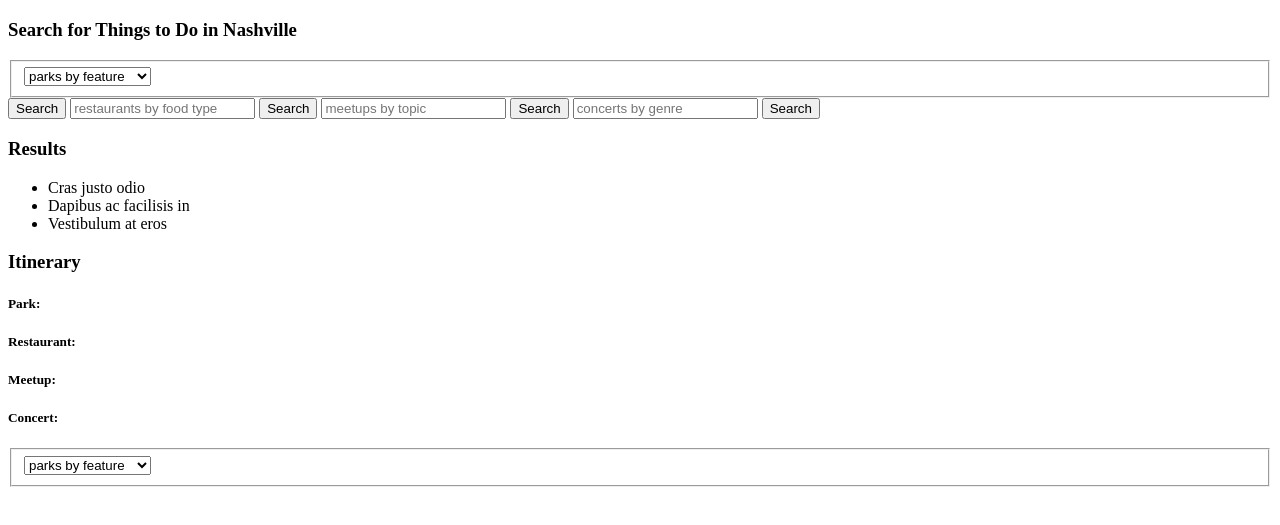
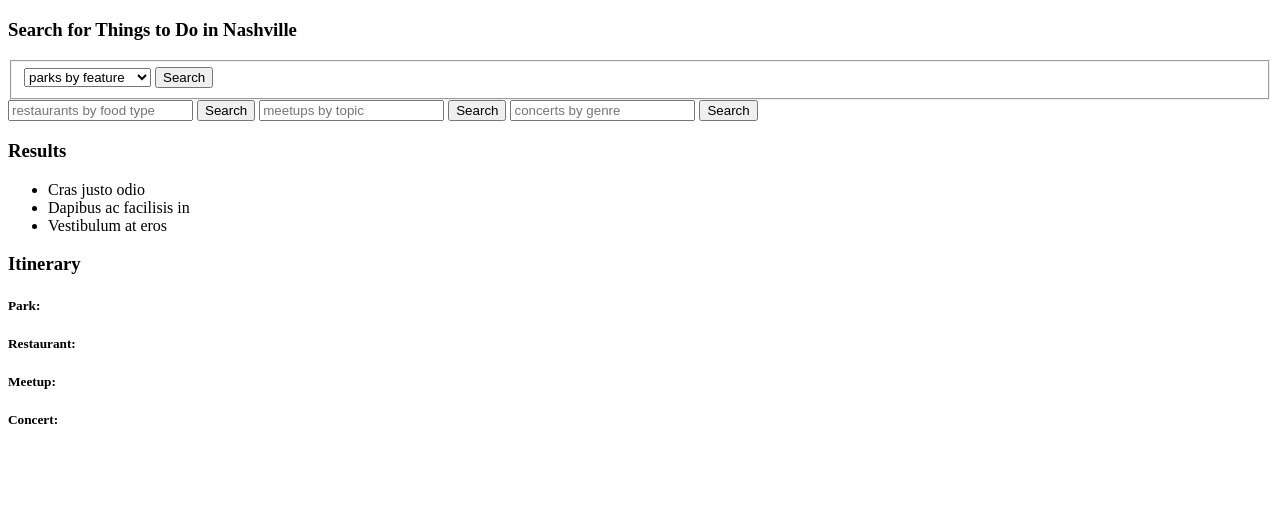
Before and after one commit to sampita/welcome-to-nashville, a plain HTML site: page src/index.html in a window 1280 px wide. Shown: the part 61-586 px from the top of the page. Drawn offline with Linux system fonts and the light colour scheme.

Commit message:
added the selector that fills in the field for parks

```diff
--- a/src/index.html
+++ b/src/index.html
@@ -28,24 +28,12 @@
         <!-- Itinerary to be populated by JavaScript here -->
     </div>
 
-    <fieldset>
-        <select id ="parks-dropdown-box">
-        <option value="" disabled selected hidden>parks by feature</option>
-        <option value="dog_park">Dog Park</option>
-        <option value="hiking_trails">Hiking Trails</option>
-        <option value="playground">Playground</option>
-        <option value="basketball_court">Basketball Courts</option>
-        <option value="swimming_pool">Swimming Pool</option>
-        </select>
-            </fieldset>
-
     <script src="scripts/api-keys.js"></script>
     <script src="scripts/api-manager.js"></script>
     <script src="scripts/searchform-manager.js"></script>
     <script src="scripts/event-manager.js"></script>
     <script src="scripts/searchresults-manager.js"></script>
     <script src="scripts/itinerary-manager.js"></script>
-    <script src="/src/scripts/parks-drop-down.js"></script>
     <script src="scripts/dom.js"></script>
     <script src="scripts/main.js"></script>
 </body>
--- a/src/scripts/main.js
+++ b/src/scripts/main.js
@@ -11,5 +11,3 @@
 resultsFunction();
 
 createItineraryContainer();
-
-createSearchForm();
--- a/src/scripts/searchform-manager.js
+++ b/src/scripts/searchform-manager.js
@@ -10,10 +10,19 @@
         Search for Things to Do in Nashville
     </h3>
 
-    <form id="parks-input" type="text" placeholder="parks by feature">
-    </form>
 
-    <button id="parksSearchButton">Search</button>
+        <fieldset>
+            <select id ="parks-dropdown-box">
+                <option value="" disabled selected hidden>parks by feature</option>
+                <option value="dog_park" id="dog1">Dog Park</option>
+                <option value="hiking_trails">Hiking Trails</option>
+                <option value="playground">Playground</option>
+                <option value="basketball_court">Basketball Courts</option>
+                <option value="swimming_pool">Swimming Pool</option>
+            </select>
+            <button id="parksSearchButton">Search</button>
+            </fieldset>
+
 
     <input id="restaurants-input" type="text" placeholder="restaurants by food type">
     <button id="restaurantsSearchButton">Search</button>
@@ -52,10 +61,12 @@
 }
 
 const searchFormParks = () => {
-    let searchString = document.querySelector("#parks-input").value;
+    let dropDownList = document.querySelector("#parks-dropdown-box");
+    let searchString = dropDownList[dropDownList.selectedIndex].value
+    console.log("gtfo", searchString)
     if (searchString) {
         getParksData(searchString)
-            .then(( parks ) => {
+        .then(( parks ) => {
                 // console.log(parks)
                 parks.forEach(park => {
                     let parkAddress = park.mapped_location.human_address.split("\"")[3]
```
